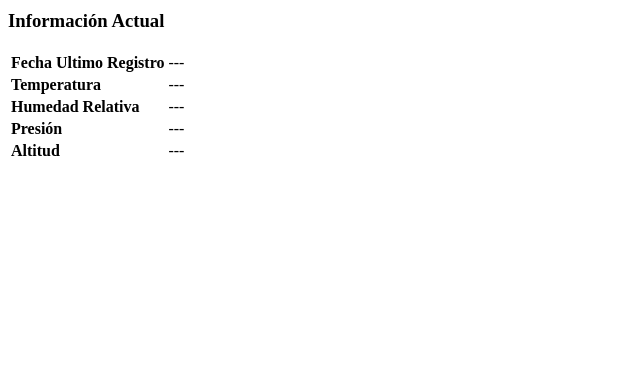
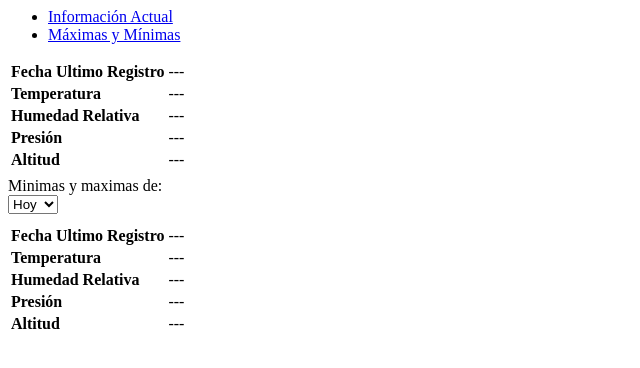
Before and after one commit to OscarCid/DumphineAndOrsen, a CodeIgniter app: the page made by application/views/Clima/index.php in a window 1280 px wide. Shown: the top 368 px of the page, without its empty margins (0-640 px from the left). Run offline with CodeIgniter, Linux system fonts and the light colour scheme.

Commit message:
Implementacion json CLIMA! vista maxima minimas

```diff
--- a/application/views/Clima/index.php
+++ b/application/views/Clima/index.php
@@ -1,23 +1,20 @@
 <body>
 <div class="container">
-    <div class="col-md-10 col-md-offset-1 col-xs-10 col-xs-offset-1" style="margin-bottom: 10px">
-        <script async src="//pagead2.googlesyndication.com/pagead/js/adsbygoogle.js"></script>
-        <!-- Responsive -->
-        <ins class="adsbygoogle"
-             style="display:block"
-             data-ad-client="ca-pub-7347964578998540"
-             data-ad-slot="9501191028"
-             data-ad-format="auto"></ins>
-        <script>
-            (adsbygoogle = window.adsbygoogle || []).push({});
-        </script>
-    </div>
     <!-- Tabla Ultimo Dato -->
     <div class="col-md-6 col-xs-12">
+        <div>
+
+            <!-- Nav tabs -->
+            <ul class="nav nav-tabs" role="tablist">
+                <li role="presentation" class="active"><a href="#home" aria-controls="home" role="tab" data-toggle="tab">Información Actual</a></li>
+                <li role="presentation"><a href="#profile" aria-controls="profile" role="tab" data-toggle="tab">Máximas y Mínimas</a></li>
+            </ul>
+
+            <!-- Tab panes -->
+            <div class="tab-content">
+                <!-- tab informacion actual -->
+                <div role="tabpanel" class="tab-pane active" id="home">
                     <div class="panel panel-primary">
-            <div class="panel-heading">
-                <h3 class="panel-title">Información Actual</h3>
-            </div>
                         <div class="panel-body">
                             <div class="row">
                                 <div class="col-md-12">
@@ -53,9 +50,73 @@
                         </div>
                     </div>
                 </div>
+                <!-- tab Maximas y minimas -->
+                <div role="tabpanel" class="tab-pane" id="profile">
+                    <div class="panel panel-primary">
+                        <div class="panel-body">
+                            <div class="row">
+                                <div class="col-md-5" style="padding-top: 5px">
+                                    Minimas y maximas de:
+                                </div>
+                                <div class="col-md-7">
+                                    <select class="form-control input-sm">
+                                        <option>Hoy</option>
+                                        <option>Ayer</option>
+                                    </select>
+                                </div>
+                                <div class="col-md-12" style="margin-top: 10px">
+                                    <div class="bs-example" data-example-id="bordered-table">
+                                        <table class="table table-bordered table-condensed table-responsive">
+                                            <tbody>
+                                            <tr>
+                                                <td><strong>Fecha Ultimo Registro</strong></td>
+                                                <td id="fecha">---</td>
+                                            </tr>
+                                            <tr>
+                                                <td><strong>Temperatura</strong></td>
+                                                <td id="temperatura">---</td>
+                                            </tr>
+                                            <tr>
+                                                <td><strong>Humedad Relativa</strong></td>
+                                                <td id="humedad">---</td>
+                                            </tr>
+                                            <tr>
+                                                <td><strong>Presión</strong></td>
+                                                <td id="presion">---</td>
+                                            </tr>
+                                            <tr>
+                                                <td><strong>Altitud</strong></td>
+                                                <td id="altitud">---</td>
+                                            </tr>
+                                            </tbody>
+                                        </table>
+
+                                    </div>
+                                </div>
+                            </div>
+                        </div>
+                    </div>
+                </div>
+            </div>
+
+        </div>
+    </div>
     <!-- Grafico Temperatura -->
     <div class="col-md-6 col-xs-12">
         <div id="grafico_temp" style="height: 400px; margin: 0 auto"></div>
+    </div>
+    <!-- Propaganda -->
+    <div class="col-md-10 col-md-offset-1 col-xs-10 col-xs-offset-1" style="margin-top:  10px">
+        <script async src="//pagead2.googlesyndication.com/pagead/js/adsbygoogle.js"></script>
+        <!-- Responsive -->
+        <ins class="adsbygoogle"
+             style="display:block"
+             data-ad-client="ca-pub-7347964578998540"
+             data-ad-slot="9501191028"
+             data-ad-format="auto"></ins>
+        <script>
+            (adsbygoogle = window.adsbygoogle || []).push({});
+        </script>
     </div>
 </div>
 </body>
@@ -112,7 +173,7 @@
             url: 'http://dumphineandorsen.com/Clima/ultimo_temp',
             success: function(point) {
                 var series = chart.series[0],
-                    shift = series.data.length > 20; // shift if the series is longer than 20
+                    shift = series.data.length > 15; // shift if the series is longer than 20
                 // add the point
                 chart.series[0].addPoint([point[0], point[1]], true, shift);
                 chart.series[1].addPoint([point[0], point[2]], true, shift);
@@ -130,7 +191,7 @@
         var options = {
             chart: {
                 renderTo: 'grafico_temp',
-                defaultSeriesType: 'spline',
+                defaultSeriesType: 'line',
                 events: {
                     load: requestData
                 }
```
Also changed, not shown: application/controllers/Clima.php (+27 -0 lines), application/models/Clima_model.php (+16 -0 lines), asset/src/Clima/Clima.css (+41 -1 lines). Lines whose indentation alone changed are shown as unchanged.
